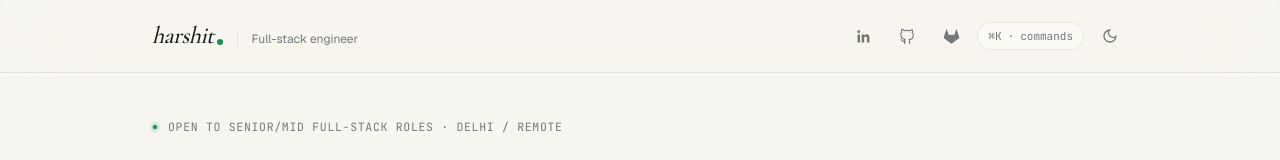
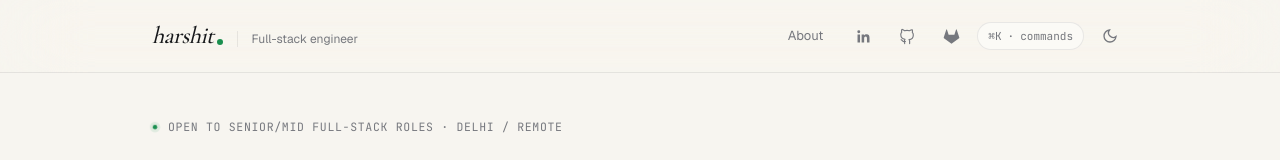
Before and after one commit to HArshit123455/reverse-resume, a Next.js app: page / in a window 1280 px wide. Shown: the top 160 px of the page. Built offline with nearby package versions, Linux system fonts and the light colour scheme; no server answers.

Commit message:
feat(about): header nav link + e2e coverage

```diff
--- a/components/header.tsx
+++ b/components/header.tsx
@@ -1,6 +1,7 @@
 import { ThemeToggle } from "./theme-toggle";
 import { BrandWordmark } from "./eggs/brand-wordmark";
 import { CmdKPill } from "./palette/cmd-k-pill";
+import Link from "next/link";
 
 export function Header() {
   return (
@@ -8,6 +9,12 @@ export function Header() {
       <div className="mx-auto flex h-[72px] max-w-5xl items-center justify-between px-6">
         <BrandWordmark />
         <div className="flex items-center gap-2">
+          <Link
+            href="/about"
+            className="mr-1 hidden sm:inline-flex items-center rounded-[10px] px-2.5 py-1.5 text-[13px] text-muted hover:bg-bg-sunk hover:text-fg transition-colors"
+          >
+            About
+          </Link>
           <a
             href="https://www.linkedin.com/in/harshit-sindhu/"
             target="_blank"
```
Also changed, not shown: 1 other file (tests, documents, lock files or other folders).
